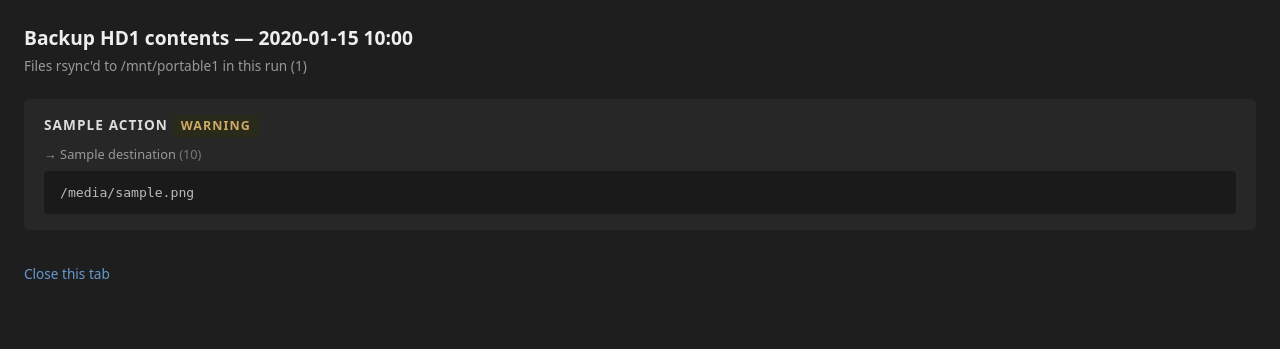
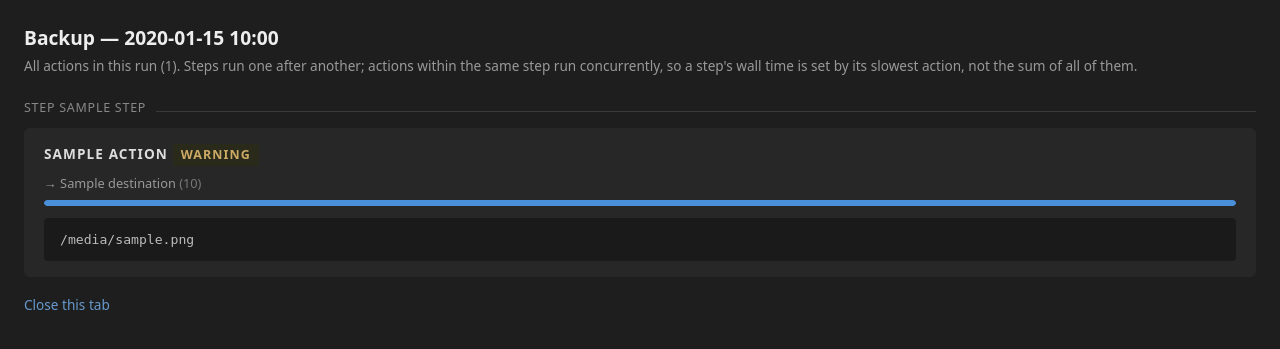
Before and after one commit to cholten99/daves-server-dashboard, a Flask app: template app/templates/backup_detail.html in a window 1280 px wide. Shown: the top 349 px of the page. Run offline with Flask 3, Linux system fonts and the light colour scheme; the template is opened without the code that fills it: most values are stand-ins (such as "Sample title", 1, 10 or a date in 2020).

Commit message:
Show all backup actions grouped by concurrent step, with a proportional duration bar

```diff
--- a/app/app.py
+++ b/app/app.py
@@ -394,26 +394,48 @@ def get_backup_run_detail(run_id):
     except (OSError, json.JSONDecodeError):
         return None
 
-    hd1_actions = []
+    # backup.py groups actions into numbered steps and runs every action within
+    # a step concurrently via ThreadPoolExecutor (steps themselves run one after
+    # another) -- so a step's wall-clock time is bounded by its slowest action,
+    # not the sum of all of them. Group the same way here so the page can show
+    # that, rather than implying everything is purely cumulative.
+    by_step = {}
     for a in d.get('actions', []):
         dest = a.get('destination', '') or ''
-        if not dest.startswith(HD1_PREFIX):
-            continue
         files = _parse_rsync_files(a.get('stdout', ''))
-        hd1_actions.append({
+        duration_s = a.get('duration_seconds')
+        by_step.setdefault(a.get('step', 0), []).append({
             'name':             a.get('name', ''),
             'destination':      dest,
             'status':           a.get('status', ''),
             'file_count':       len(files),
             'files':            files,
-            'duration_display': format_duration(a.get('duration_seconds')),
+            'duration_seconds': duration_s,
+            'duration_display': format_duration(duration_s),
+        })
+
+    steps = []
+    for step_num in sorted(by_step):
+        step_actions = by_step[step_num]
+        wall_s = max((a['duration_seconds'] or 0) for a in step_actions)
+        concurrent = len(step_actions) > 1
+        for a in step_actions:
+            a['bar_pct'] = (
+                min(100, round(100 * (a['duration_seconds'] or 0) / wall_s))
+                if concurrent and wall_s else None
+            )
+        steps.append({
+            'step':          step_num,
+            'concurrent':    concurrent,
+            'wall_display':  format_duration(wall_s),
+            'actions':       step_actions,
         })
 
     return {
         'run_id':     d.get('run_id', safe_id),
         'started_at': d.get('started_at', ''),
         'dry_run':    bool(d.get('dry_run')),
-        'actions':    hd1_actions,
+        'steps':      steps,
     }
 
 
--- a/app/templates/backup_detail.html
+++ b/app/templates/backup_detail.html
@@ -3,14 +3,20 @@
 <head>
   <meta charset="UTF-8">
   <meta name="viewport" content="width=device-width, initial-scale=1.0">
-  <title>Backup {{ run_id }} — HD1 contents</title>
+  <title>Backup {{ run_id }}</title>
   <style>
     *, *::before, *::after { box-sizing: border-box; margin: 0; padding: 0; }
     body { font-family: system-ui, sans-serif; background: #1e1e1e; color: #c8c8c8; padding: 1.5rem; }
     h1 { font-size: 1.2rem; color: #eee; margin-bottom: .3rem; }
     h2 { font-size: .85rem; color: #ddd; text-transform: uppercase; letter-spacing: .08em; margin: 0 0 .5rem; }
     .sub { color: #999; font-size: .85rem; margin-bottom: 1.5rem; }
-    section { margin-bottom: 2rem; background: #272727; border-radius: 6px; padding: 1rem 1.25rem; }
+    .step-header {
+      display: flex; align-items: baseline; gap: .6rem; margin: 2rem 0 .75rem;
+      font-size: .78rem; color: #888; text-transform: uppercase; letter-spacing: .06em;
+    }
+    .step-header:first-of-type { margin-top: 0; }
+    .step-header .rule { flex: 1; height: 1px; background: #3a3a3a; }
+    section { margin-bottom: 1rem; background: #272727; border-radius: 6px; padding: 1rem 1.25rem; }
     .dest { color: #999; font-size: .8rem; margin-bottom: .5rem; }
     .badge { display: inline-block; padding: .15rem .5rem; border-radius: 3px; font-size: .78rem; font-weight: 600; }
     .badge-ok   { background: #1a3a1a; color: #6d6; }
@@ -22,6 +28,8 @@
       white-space: pre-wrap; word-break: break-all;
     }
     .duration { color: #777; }
+    .par-bar { height: 6px; border-radius: 3px; background: #1a1a1a; margin-bottom: .75rem; overflow: hidden; }
+    .par-bar-fill { height: 100%; border-radius: 3px; background: #4a90d9; }
     .empty { color: #999; font-size: .9rem; }
     a.back { color: #69c; text-decoration: none; font-size: .85rem; }
     a.back:hover { color: #9cf; }
@@ -32,11 +40,16 @@
   <h1>Backup {{ run_id }}</h1>
   <p class="sub">This run's log is no longer available — it's past the 30-day retention window and has been rotated out.</p>
   {% else %}
-  <h1>Backup HD1 contents — {{ started_at[:16] | replace('T', ' ') }}{% if dry_run %} <span class="badge badge-warning">Dry run</span>{% endif %}</h1>
-  <p class="sub">Files rsync'd to /mnt/portable1 in this run ({{ run_id }})</p>
+  <h1>Backup — {{ started_at[:16] | replace('T', ' ') }}{% if dry_run %} <span class="badge badge-warning">Dry run</span>{% endif %}</h1>
+  <p class="sub">All actions in this run ({{ run_id }}). Steps run one after another; actions within the same step run concurrently, so a step's wall time is set by its slowest action, not the sum of all of them.</p>
 
-  {% if actions %}
-    {% for a in actions %}
+  {% if steps %}
+    {% for step in steps %}
+    <div class="step-header">
+      <span>Step {{ step.step }}{% if step.concurrent %} — {{ step.actions | length }} actions ran concurrently, step took {{ step.wall_display }}{% endif %}</span>
+      <span class="rule"></span>
+    </div>
+    {% for a in step.actions %}
     <section>
       <h2>{{ a.name }}
         {% if a.status == 'failed' %}<span class="badge fail">failed</span>
@@ -44,6 +57,9 @@
         {% else %}<span class="badge badge-ok">{{ a.file_count }} file{{ 's' if a.file_count != 1 else '' }}</span>{% endif %}
       </h2>
       <div class="dest">&rarr; {{ a.destination }} <span class="duration">({{ a.duration_display }})</span></div>
+      {% if a.bar_pct is not none %}
+      <div class="par-bar"><div class="par-bar-fill" style="width: {{ a.bar_pct }}%"></div></div>
+      {% endif %}
       {% if a.files %}
       <pre class="filelist">{% for f in a.files %}{{ f }}
 {% endfor %}</pre>
@@ -52,8 +68,9 @@
       {% endif %}
     </section>
     {% endfor %}
+    {% endfor %}
   {% else %}
-  <p class="empty">No actions in this run wrote to HD1 (/mnt/portable1).</p>
+  <p class="empty">No actions recorded for this run.</p>
   {% endif %}
   {% endif %}
 
```
